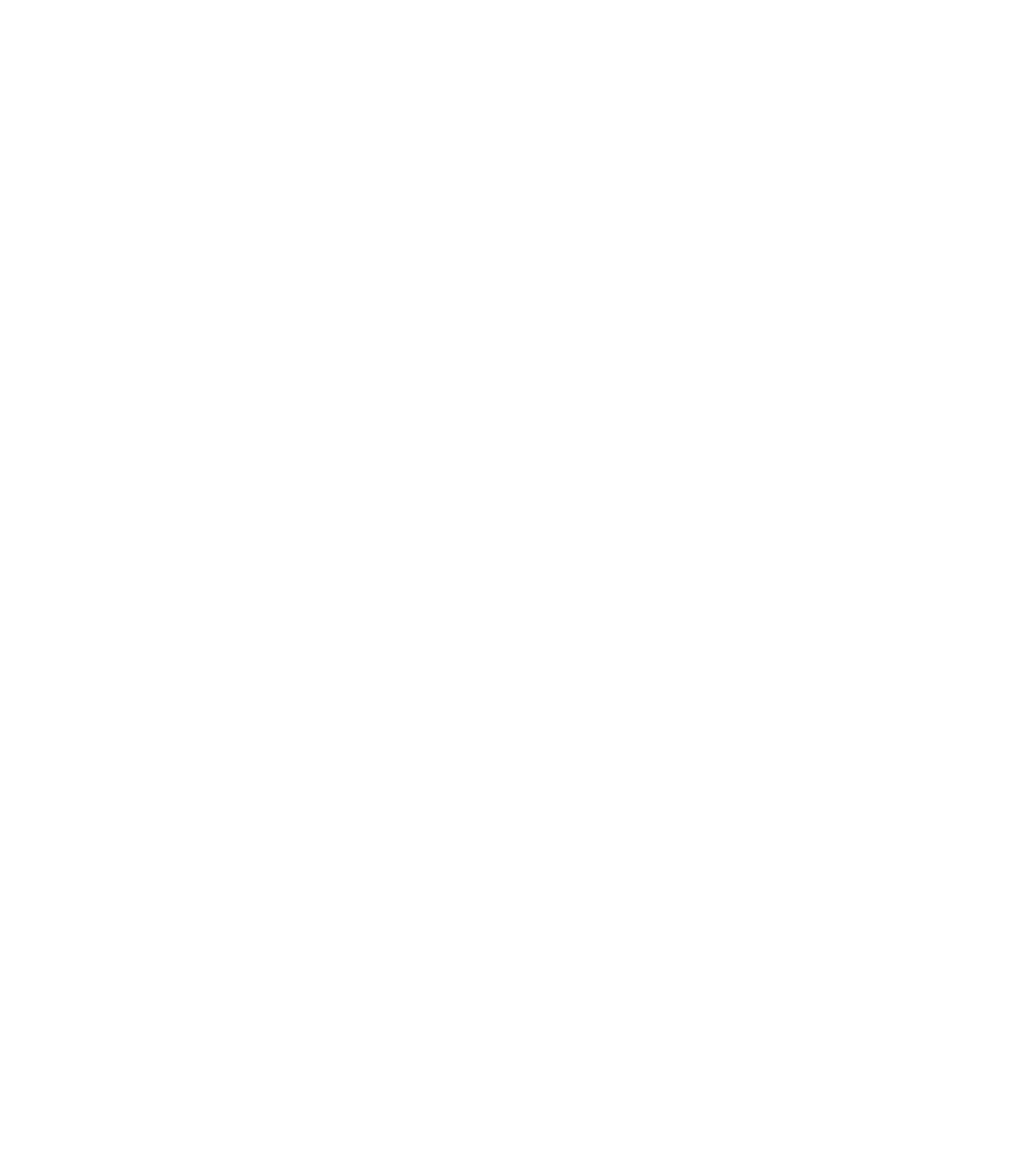
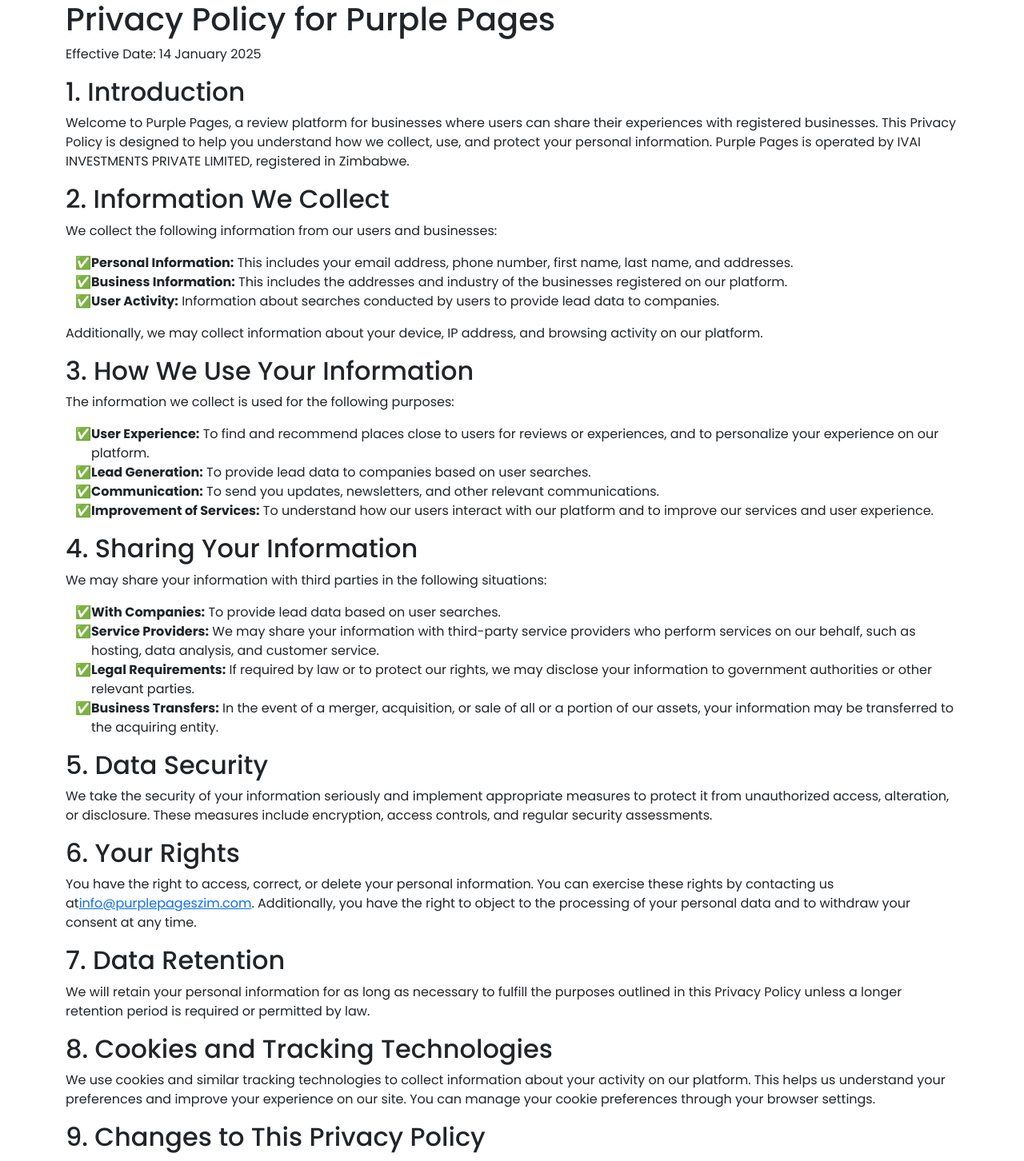
Before and after one commit to Aurora-Systems/purple_pages_website, a React (Vite) app: page /legal/privacy-policy in a window 1280 px wide. Before the commit this address had no page. Shown: the top 1452 px of the page at 80% size. Before the commit the page ends 800 px from the top, so only its background shows below. Built offline with nearby package versions, Linux system fonts and the light colour scheme.

Commit message:
Add privacy policy

```diff
--- a/src/main.tsx
+++ b/src/main.tsx
@@ -10,6 +10,7 @@
 import Prepare from './pages/prepare.tsx'
 import UserOnboarding from './pages/user_onboard.tsx'
 import BusinessOnboarding from './pages/business_onboard.tsx'
+import PrivacyPolicy from './pages/privacypolicy.tsx'
 
 createRoot(document.getElementById('root')!).render(
   <StrictMode>
@@ -34,6 +35,9 @@
           <Route path="user" element={<UserOnboarding/>}/>
           <Route path="business" element={<BusinessOnboarding/>}/>
         </Route>
+        <Route path="/legal">
+          <Route path="privacy-policy" element={<PrivacyPolicy/>}/>
+        </Route>
       </Routes>
     </BrowserRouter>
     </KindeProvider>
--- a/src/pages/lander.tsx
+++ b/src/pages/lander.tsx
@@ -43,6 +43,9 @@
                 </div>
             </div>
             <Socials/>
+            <div className="mt-2 text-center">
+                <small><a href="/legal/privacy-policy" className="p_text">Privacy Policy</a></small>
+            </div>
             </div>
 
         </div>
--- /dev/null
+++ b/src/pages/privacypolicy.tsx
@@ -0,0 +1,48 @@
+const PrivacyPolicy=()=>{
+    return(
+        <div className="container">
+            <h1>Privacy Policy for Purple Pages</h1>
+            <p>Effective Date: 14 January 2025</p>
+             <h2>1. Introduction</h2>
+             <p>Welcome to Purple Pages, a review platform for businesses where users can share their experiences with registered businesses. This Privacy Policy is designed to help you understand how we collect, use, and protect your personal information. Purple Pages is operated by IVAI INVESTMENTS PRIVATE LIMITED, registered in Zimbabwe.</p>
+             <h2>2. Information We Collect</h2>
+             <p>We collect the following information from our users and businesses:</p>
+             <ul>
+                <li><strong>Personal Information:</strong> This includes your email address, phone number, first name, last name, and addresses.</li>
+                <li><strong>Business Information:</strong> This includes the addresses and industry of the businesses registered on our platform.</li>
+                <li><strong>User Activity:</strong> Information about searches conducted by users to provide lead data to companies.</li>
+            </ul>
+            <p>Additionally, we may collect information about your device, IP address, and browsing activity on our platform.</p>
+            <h2>3. How We Use Your Information</h2>
+            <p>The information we collect is used for the following purposes:</p>
+            <ul> <li><strong>User Experience:</strong> To find and recommend places close to users for reviews or experiences, and to personalize your experience on our platform.</li>
+             <li><strong>Lead Generation:</strong> To provide lead data to companies based on user searches.</li>
+              <li><strong>Communication:</strong> To send you updates, newsletters, and other relevant communications.</li>
+               <li><strong>Improvement of Services:</strong> To understand how our users interact with our platform and to improve our services and user experience.</li>
+                </ul>
+                <h2>4. Sharing Your Information</h2>
+                <p>We may share your information with third parties in the following situations:</p>
+                 <ul>
+                     <li><strong>With Companies:</strong> To provide lead data based on user searches.</li>
+                     <li><strong>Service Providers:</strong> We may share your information with third-party service providers who perform services on our behalf, such as hosting, data analysis, and customer service.</li>
+                      <li><strong>Legal Requirements:</strong> If required by law or to protect our rights, we may disclose your information to government authorities or other relevant parties.</li>
+                       <li><strong>Business Transfers:</strong> In the event of a merger, acquisition, or sale of all or a portion of our assets, your information may be transferred to the acquiring entity.</li>
+                       </ul>
+                       <h2>5. Data Security</h2>
+                       <p>We take the security of your information seriously and implement appropriate measures to protect it from unauthorized access, alteration, or disclosure. These measures include encryption, access controls, and regular security assessments.</p>
+                        <h2>6. Your Rights</h2>
+                         <p>You have the right to access, correct, or delete your personal information. You can exercise these rights by contacting us at
+                            <a href="mailto:info@purplepageszim.com">info@purplepageszim.com</a>. Additionally, you have the right to object to the processing of your personal data and to withdraw your consent at any time.</p>
+                             <h2>7. Data Retention</h2>
+                             <p>We will retain your personal information for as long as necessary to fulfill the purposes outlined in this Privacy Policy unless a longer retention period is required or permitted by law.</p>
+                              <h2>8. Cookies and Tracking Technologies</h2>
+                              <p>We use cookies and similar tracking technologies to collect information about your activity on our platform. This helps us understand your preferences and improve your experience on our site. You can manage your cookie preferences through your browser settings.</p>
+                              <h2>9. Changes to This Privacy Policy</h2>
+                               <p>We may update this Privacy Policy from time to time. We will notify you of any changes by posting the new Privacy Policy on our website. The effective date of the updated Privacy Policy will be indicated at the top of the policy.</p>
+                               <h2>10. Contact Us</h2> <p>If you have any questions about this Privacy Policy, please contact us at:</p>
+                               <p> IVAI INVESTMENTS PRIVATE LIMITED<br/> 6th Floor, Construction House<br/> Harare, Zimbabwe<br/> Email: <a href="mailto:info@purplepageszim.com">info@purplepageszim.com</a> </p>
+        </div>
+    )
+}
+
+export default PrivacyPolicy
```
